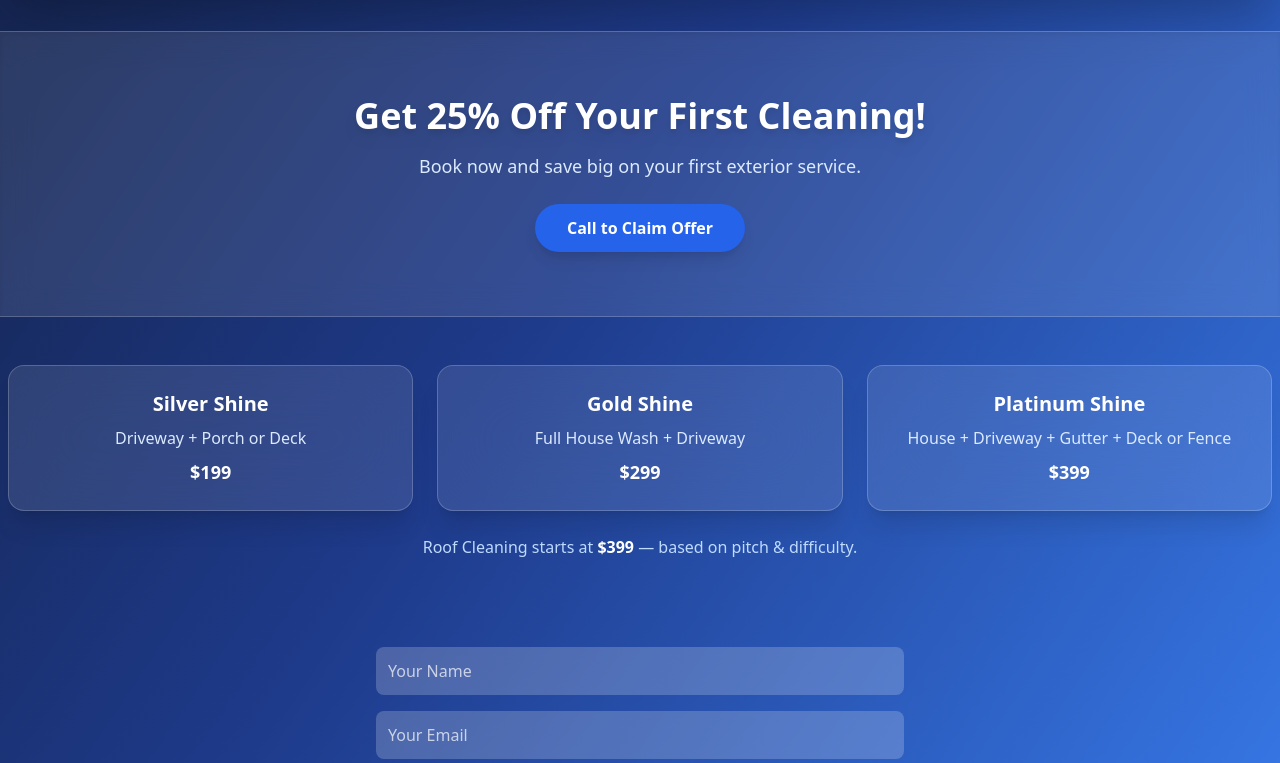
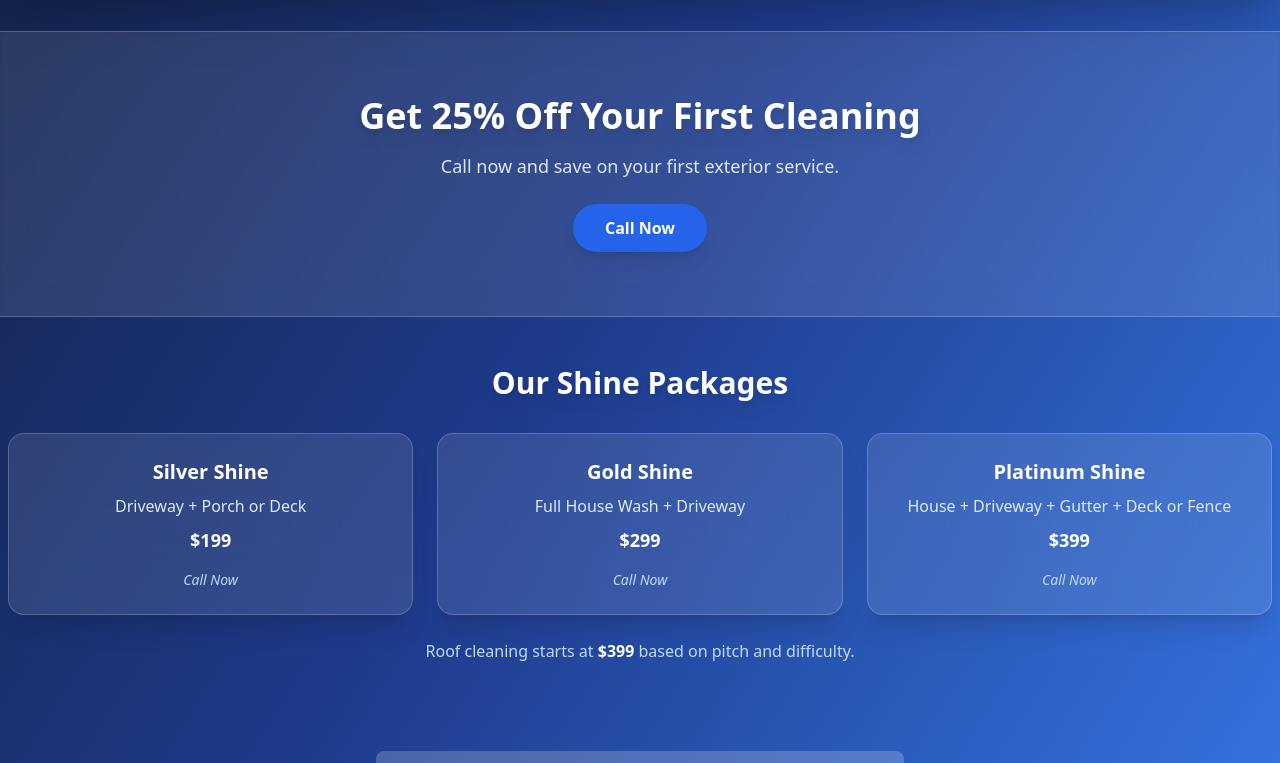
Before and after one commit to sylgag86/Cascade-final, a React (Create React App) app: page / in a window 1280 px wide. Shown: the part 797-1560 px from the top of the page. Built offline with nearby package versions, Linux system fonts and the light colour scheme.

Commit message:
Updated CTA and made Shine Packages clickable

```diff
--- a/src/CascadeLandingPage.jsx
+++ b/src/CascadeLandingPage.jsx
@@ -16,59 +16,60 @@ export default function CascadeLandingPage() {
       <div className="relative w-full h-[85vh] overflow-hidden my-8 rounded-2xl shadow-2xl border border-white/10">
         <video autoPlay muted loop playsInline className="absolute w-full h-full object-cover">
           <source src="/video.mp4" type="video/mp4" />
-          Your browser does not support the video tag.
         </video>
         <div className="absolute inset-0 bg-black/40 flex flex-col justify-center items-center text-center px-4 space-y-6">
           <div>
             <h1 className="text-4xl md:text-5xl font-extrabold text-white drop-shadow-lg mb-2">Clean Starts at the Surface</h1>
             <p className="text-blue-100 text-base sm:text-lg">
-              Powerful, professional exterior cleaning for homes and businesses in Western New York.
+              Professional exterior cleaning for homes and businesses in Western New York.
             </p>
           </div>
         </div>
       </div>
 
-      {/* 🔹 CTA Section for 25% Off Offer (now ABOVE packages) */}
+      {/* CTA Section */}
       <section className="text-center py-16 px-6 sm:px-12 bg-white/10 backdrop-blur-lg border-t border-b border-white/20 shadow-inner">
         <h3 className="text-3xl sm:text-4xl font-bold text-white mb-4 drop-shadow-lg">
-           Get 25% Off Your First Cleaning!
+          Get 25% Off Your First Cleaning
         </h3>
         <p className="text-blue-100 text-lg mb-6">
-          Book now and save big on your first exterior service.
+          Call now and save on your first exterior service.
         </p>
         <a
           href="tel:+17162431397"
           className="inline-block bg-blue-600 hover:bg-blue-700 text-white font-semibold py-3 px-8 rounded-full shadow-lg transition-transform transform hover:scale-105"
         >
-           Call to Claim Offer
+          Call Now
         </a>
       </section>
 
-      {/* 🔹 SERVICE CARDS — SHINE PACKAGES */}
+      {/* Shine Packages */}
       <section className="text-center py-12">
+        <h3 className="text-3xl font-bold text-white drop-shadow-lg mb-8">Our Shine Packages</h3>
         <div className="grid md:grid-cols-3 gap-6 px-2">
-          {['Silver Shine', 'Gold Shine', 'Platinum Shine'].map((title, i) => (
-            <div key={i} className="bg-white/10 backdrop-blur-2xl rounded-2xl p-6 shadow-xl text-white border border-white/20 hover:scale-105 transition-transform">
-              <h4 className="text-xl font-bold mb-2">{title}</h4>
-              <p className="text-blue-100 mb-2">
-                {title === 'Silver Shine' && 'Driveway + Porch or Deck'}
-                {title === 'Gold Shine' && 'Full House Wash + Driveway'}
-                {title === 'Platinum Shine' && 'House + Driveway + Gutter + Deck or Fence'}
-              </p>
-              <p className="text-white text-lg font-semibold">
-                {title === 'Silver Shine' && '$199'}
-                {title === 'Gold Shine' && '$299'}
-                {title === 'Platinum Shine' && '$399'}
-              </p>
-            </div>
+          {[
+            { title: 'Silver Shine', desc: 'Driveway + Porch or Deck', price: '$199' },
+            { title: 'Gold Shine', desc: 'Full House Wash + Driveway', price: '$299' },
+            { title: 'Platinum Shine', desc: 'House + Driveway + Gutter + Deck or Fence', price: '$399' },
+          ].map((pkg, i) => (
+            <a
+              key={i}
+              href="tel:+17162431397"
+              className="block bg-white/10 backdrop-blur-2xl rounded-2xl p-6 shadow-xl text-white border border-white/20 hover:scale-105 transition-transform cursor-pointer hover:bg-white/20"
+            >
+              <h4 className="text-xl font-bold mb-2">{pkg.title}</h4>
+              <p className="text-blue-100 mb-2">{pkg.desc}</p>
+              <p className="text-white text-lg font-semibold">{pkg.price}</p>
+              <p className="mt-4 text-blue-200 text-sm italic">Call Now</p>
+            </a>
           ))}
         </div>
         <div className="text-center mt-6 text-blue-200">
-          Roof Cleaning starts at <span className="font-bold text-white">$399</span> — based on pitch & difficulty.
+          Roof cleaning starts at <span className="font-bold text-white">$399</span> based on pitch and difficulty.
         </div>
       </section>
 
-      {/* 🔹 CONTACT FORM */}
+      {/* Contact Form */}
       <form
         action="https://formsubmit.co/cascadeexteriorcleaning716@gmail.com"
         method="POST"
```
